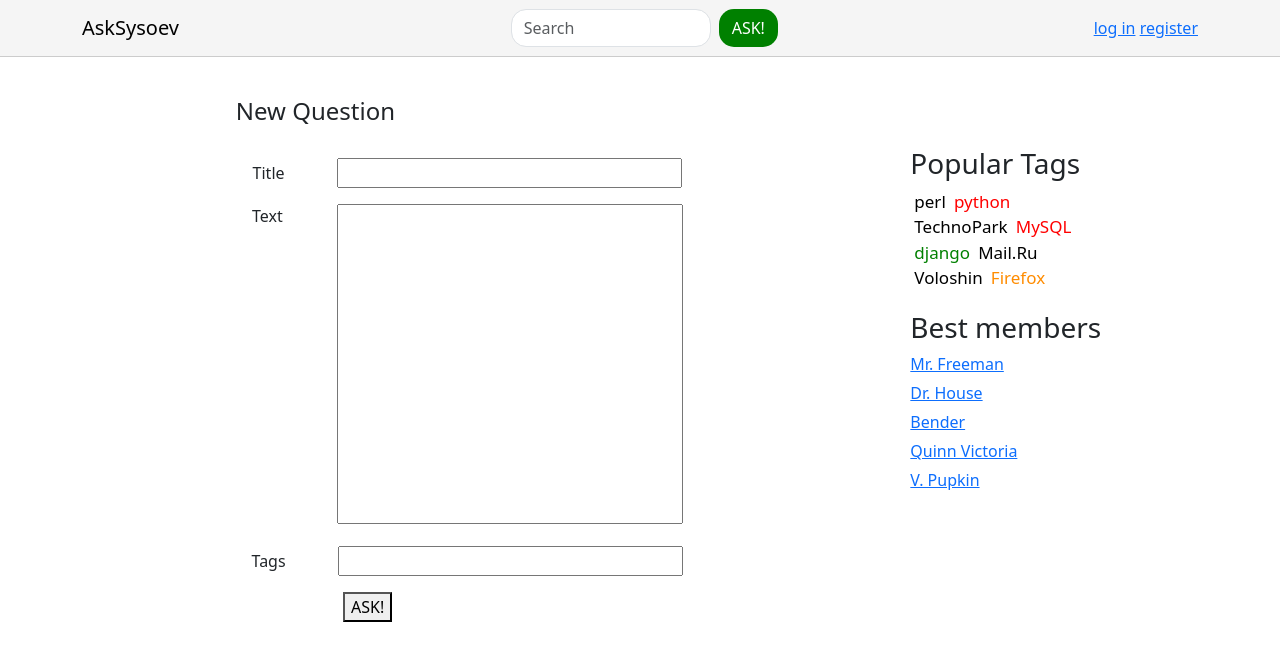
After one commit to OlegWhiteRose/askme_sysoev, a Python web app: template templates/ask.html in a window 1280 px wide. The commit adds this page. Shown: the top 661 px of the page. Run offline with Jinja, Linux system fonts and the light colour scheme; the template is opened without the code that fills it, so the values that code supplies are empty.

Commit message:
added ask.html

```diff
--- /dev/null
+++ b/static/css/ask.css
@@ -0,0 +1,26 @@
+.title {
+    width: 50rem;
+}
+
+div.text {
+    margin-left: 3.4rem;
+}
+
+textarea.text {
+    width: 100%;
+    height: 20rem;
+    resize: none;
+}
+
+.contest {
+    min-width: 500px;
+}
+
+.ask-button {
+    margin-left: max(32%, 180px);
+}
+
+.new-question {
+    width: 56%;
+    margin-bottom: 2rem;
+}
--- a/static/css/base.css
+++ b/static/css/base.css
@@ -101,6 +101,7 @@ button.dislike-like img {
 
 .right-col {
     display: flex;
+    height: 100%;
     flex-direction: column;
     align-items: center;
     margin: 50px 0px 0px 0px;
--- /dev/null
+++ b/templates/ask.html
@@ -0,0 +1,74 @@
+<!DOCTYPE html>
+<html lang="ru">
+    <head>
+        <meta charset="UTF-8">
+        <title>AskSysoev</title>
+        <link rel="stylesheet" href="../static/css/bootstrap.min.css">
+        <link rel="stylesheet" href="../static/css/base.css">
+        <link rel="stylesheet" href="../static/css/ask.css">
+    </head>
+    <body>
+        <nav class="navbar navbar-expand-lg navbar-custom">
+            <div class="container">
+                <a class="navbar-brand" href="/">AskSysoev</a>
+                <form class="d-flex">
+                    <input class="form-control me-2 search-bar" type="search" placeholder="Search">
+                    <button class="btn ask-btn" type="submit">ASK!</button>
+                </form>
+                <div class="d-flex gap-1">
+                    <div>
+                        <a href="#">log in</a>
+                        <a href="#">register</a>
+                    </div>
+                </div>
+            </div>
+        </nav>
+
+        <div class="container main">
+            <div class="container d-flex">
+                <div class="col-lg-8 contest">
+                    <div class="text-center">
+                        <h4 class="new-question">New Question</h4>
+                        <div>Title <input class="ms-5 w-50"></div>
+                        <div class="d-flex mt-3 justify-content-center">Text
+                            <div class="text w-50">
+                                <textarea class="text"></textarea>
+                            </div>
+                        </div>
+                        <div>Tags <input class="ms-5 w-50 mt-3"></div>
+                    </div>
+                    <button class="ask-button mt-3">ASK!</button>
+                </div>
+
+                <div class="col-lg right-col">
+                    <div class="sidebar-section">
+                        <h3>Popular Tags</h3>
+                        <div>
+                            <a href="#" class="tag">perl</a>
+                            <a href="#" class="tag">python</a>
+                            <a href="#" class="tag">TechnoPark</a>
+                            <a href="#" class="tag">MySQL</a>
+                            <a href="#" class="tag">django</a>
+                            <a href="#" class="tag">Mail.Ru</a>
+                            <a href="#" class="tag">Voloshin</a>
+                            <a href="#" class="tag">Firefox</a>
+                        </div>
+                    </div>
+
+                    <div class="sidebar-section">
+                        <h3>Best members</h3>
+                        <div class="best-members">
+                            <a href="#"> Mr. Freeman </a>
+                            <a href="#"> Dr. House </a>
+                            <a href="#"> Bender </a>
+                            <a href="#"> Quinn Victoria </a>
+                            <a href="#"> V. Pupkin </a>
+                        </div>
+                    </div>
+                </div>
+            </div>
+        </div>
+
+    <script src="../static/js/bootstrap.min.js"></script>
+</body>
+</html>
```
